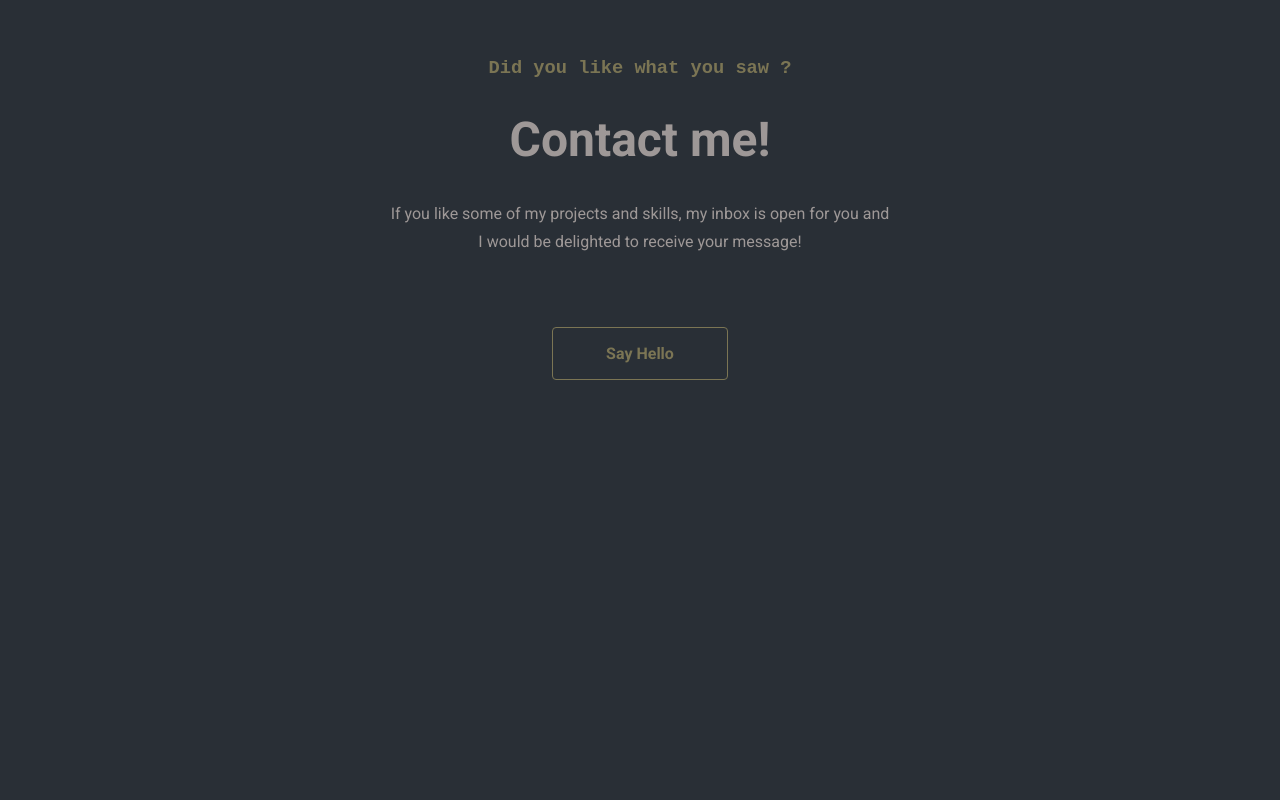
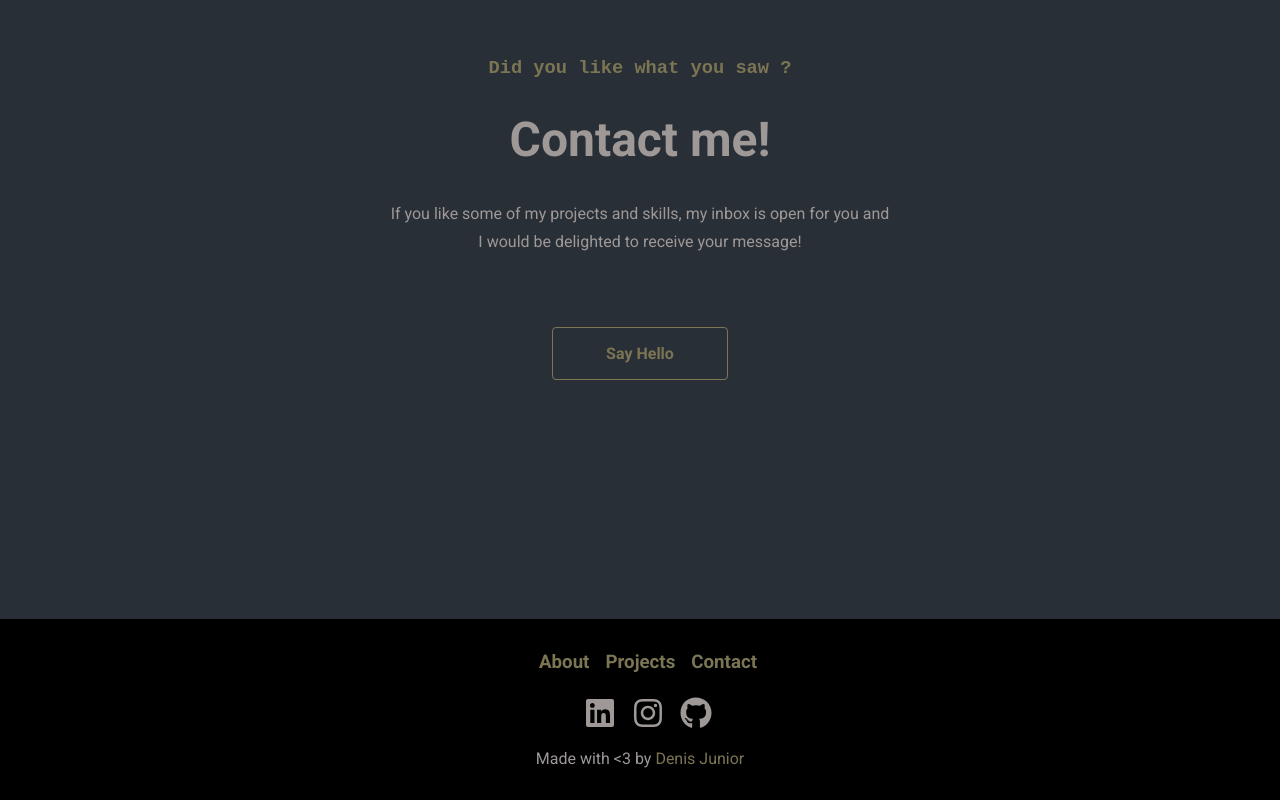
Before and after one commit to denis-junior/portfolio, a React (Create React App) app: page / in a window 1280 px wide. Shown: the part 2708-3508 px from the top of the page. Before the commit the page ends 3327 px from the top, so only its background shows below. Built offline with nearby package versions, Linux system fonts and the light colour scheme.

Commit message:
footer made

```diff
--- a/package.json
+++ b/package.json
@@ -12,6 +12,7 @@
     "@testing-library/user-event": "^13.5.0",
     "react": "^18.2.0",
     "react-dom": "^18.2.0",
+    "react-icons": "^4.4.0",
     "react-scripts": "5.0.1",
     "web-vitals": "^2.1.4"
   },
--- a/src/App.css
+++ b/src/App.css
@@ -19,6 +19,11 @@ body {
   margin: 0 auto;
   display: flex;
   color: #9e9897;
+}
+
+.teste {
+  height: 100vh;
+  background-color: aliceblue;
 }
 
 @media (max-width: 1700px) {
@@ -96,7 +101,23 @@ body {
 }
 
 @media (max-width: 1100px) {
-  .email {
+
+  .email, .accounts {
     display: none;
   }
+
+  .box-links {
+    display: none;
+  }
+
+  .navbar {
+    background-color: aliceblue;
+  }
+
 }
+
+@media (max-width: 800px) {
+  body {
+    /* background-color: darkcyan; */
+  }
+}
--- a/src/App.jsx
+++ b/src/App.jsx
@@ -2,11 +2,17 @@ import Links from "./Components/Links/Links";
 import Navbar from "./Components/Navbar/Navbar";
 import Info from "./Components/Info/Info";
 import About from "./Components/About/About";
-import "./App.css";
 import Projects from "./Components/Projects/Projects";
 import Contact from "./Components/Contact/Contact";
+import {items} from "./SideBarObjects"
+import * as FaIcons from 'react-icons/fa'
+import * as FiIcons from 'react-icons/fi'
+
+import "./App.css";
+import Footer from "./Components/Footer/Footer";
 
 function App() {
+
   return (
     <div>
       <Navbar />
@@ -15,6 +21,11 @@ function App() {
       <Projects/>
       <Contact/>
       <Links />
+      <Footer/>
+      {/* <div className="teste"> */}
+      {/* {console.log(items)} */}
+      {/* let's < FiIcons.FiInfo /> */}
+      {/* </div> */}
     </div>
   );
 }
--- /dev/null
+++ b/src/Components/Footer/Footer.css
@@ -0,0 +1,38 @@
+.footer {
+    background-color: #000;
+    padding: 2rem 0;
+    color: aliceblue;
+    display: flex;
+    flex-direction: column;
+    justify-content: center;
+    align-items: center;
+}
+
+.footer-nav {
+    margin-bottom: 1.5rem;
+
+
+}
+
+.footer-link {
+    color: #7b7554;
+    text-decoration: none;
+    margin-left: 1rem;
+}
+
+.icon-social-link {
+    margin-left: 1rem;
+    margin-bottom: 1rem;
+    font-size: 2rem;
+    color: #9e9897;;
+    transition: 0.7s;
+}
+
+.icon-social-link:hover {
+    color: #7b7554;
+    cursor: pointer;
+}
+
+.made-for {
+    color: #9e9897;
+}
--- /dev/null
+++ b/src/Components/Footer/Footer.jsx
@@ -0,0 +1,34 @@
+import React from "react";
+import * as FaIcons from "react-icons/fa";
+import "./Footer.css";
+
+const Footer = () => {
+  return (
+    <footer className="footer">
+      <h3 className="footer-nav">
+        <a href="#about" className="footer-link">
+          About
+        </a>
+        <a href="#projects" className="footer-link">
+          Projects
+        </a>
+        <a href="#contact" className="footer-link">
+          Contact
+        </a>
+      </h3>
+      <div className="social-footer-links">
+        <FaIcons.FaLinkedin className="icon-social-link" />
+        <FaIcons.FaInstagram className="icon-social-link" />
+        <FaIcons.FaGithub className="icon-social-link" />
+      </div>
+
+      <div className="made-for">
+        <p className="thank-text">
+            Made with &#60;3 by <a style={{marginLeft: 0}} className="footer-link" href="https://denis-junior.netlify.app">Denis Junior</a>
+        </p>
+        </div>
+    </footer>
+  );
+};
+
+export default Footer;
--- a/src/Components/Navbar/Navbar.jsx
+++ b/src/Components/Navbar/Navbar.jsx
@@ -1,13 +1,12 @@
 import React from "react";
 import "./Navbar.css"
-
 const Navbar = () => {
 
-  const changeBackground = () => {
-    console.log(window.scrollY)
-  }
+  // const changeBackground = () => {
+  //   console.log(window.scrollY)
+  // }
 
-  window.addEventListener('scroll', changeBackground)
+  // window.addEventListener('scroll', changeBackground)
 
   return (
     <div className="navbar">
--- /dev/null
+++ b/src/SideBarObjects.js
@@ -0,0 +1,13 @@
+export const items = [
+    {
+        name: 'about',
+        path: '#about'
+    },{
+        name: 'projects',
+        path: '#projects'
+    },{
+        name: 'contact',
+        path: '#contact'
+    },
+
+]
```
Also changed, not shown: 2 other files (tests, documents, lock files or other folders).
